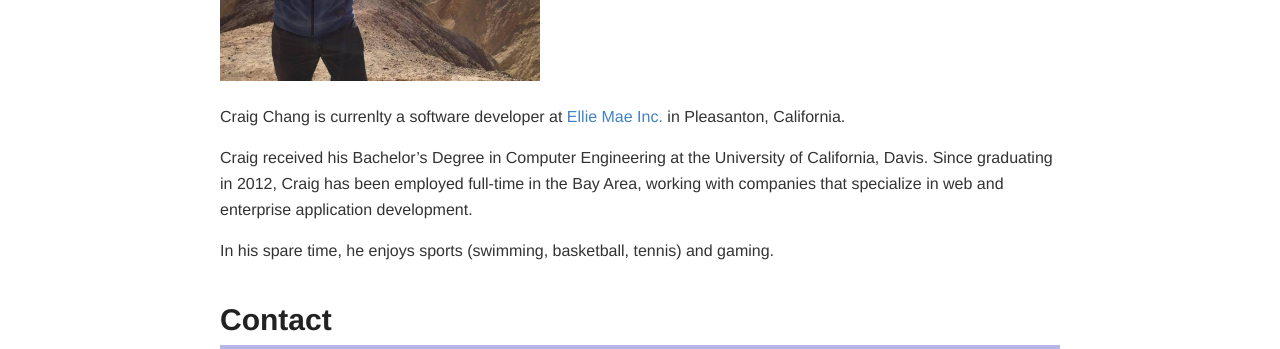
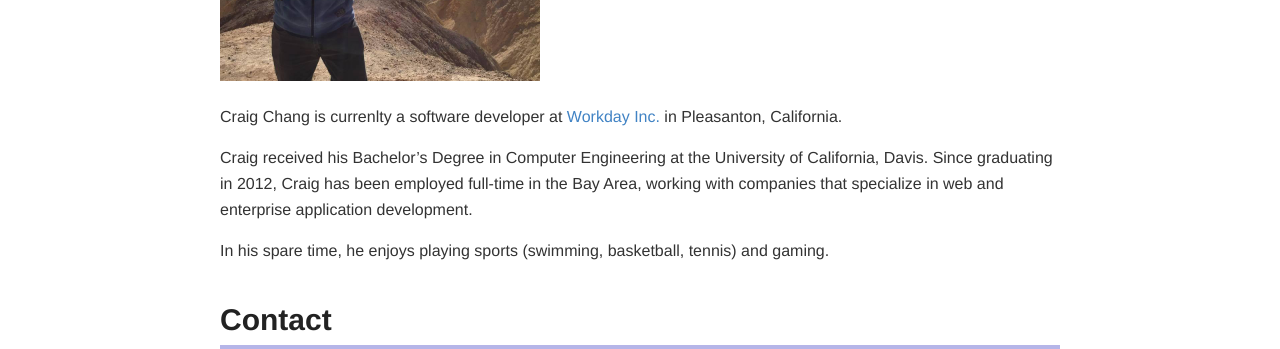
Before and after one commit to craigchang/craigchang.github.io, a Jekyll site: the page built from about.md, in a window 1280 px wide. Shown: the part 506-855 px from the top of the page. Built offline with Jekyll 4.4.1, drawn with Linux system fonts in a browser that asks for light colours; nearby versions of some CDN libraries; Markdown is read by kramdown in place of the engine named in the settings.

Commit message:
modify about page

```diff
--- a/about.md
+++ b/about.md
@@ -2,19 +2,19 @@
 layout: page
 title: About
 permalink: /about/
-excerpt: Craig Chang is currenlty a software developer at Ellie Mae Inc. in Pleasanton, California. Craig received his Bachelor's Degree in Computer Engineering at the University of California, Davis.
-keywords: Craig, Chang, software, developer, engineer, Ellie Mae Inc., uc davis, about, web, enterprise, email, linkedin, github
+excerpt: Craig Chang is currently a software engineer at Workday Inc. in Pleasanton, California. Craig received his Bachelor's Degree in Computer Engineering at the University of California, Davis.
+keywords: Craig, Chang, software, developer, engineer, Workday Inc., uc davis, about, web, enterprise, email, linkedin, github
 ---
 
 ## Bio
 
 ![Craig Bio Picture](/images/craig-bio.jpg "Craig Bio Picture")
 
-Craig Chang is currenlty a software developer at [Ellie Mae Inc.](http://www.elliemae.com) in Pleasanton, California.
+Craig Chang is currenlty a software developer at [Workday Inc.](http://www.workday.com) in Pleasanton, California.
 
 Craig received his Bachelor's Degree in Computer Engineering at the University of California, Davis. Since graduating in 2012, Craig has been employed full-time in the Bay Area, working with companies that specialize in web and enterprise application development.
 
-In his spare time, he enjoys sports (swimming, basketball, tennis) and gaming.
+In his spare time, he enjoys playing sports (swimming, basketball, tennis) and gaming.
 
 ## Contact
 
```
